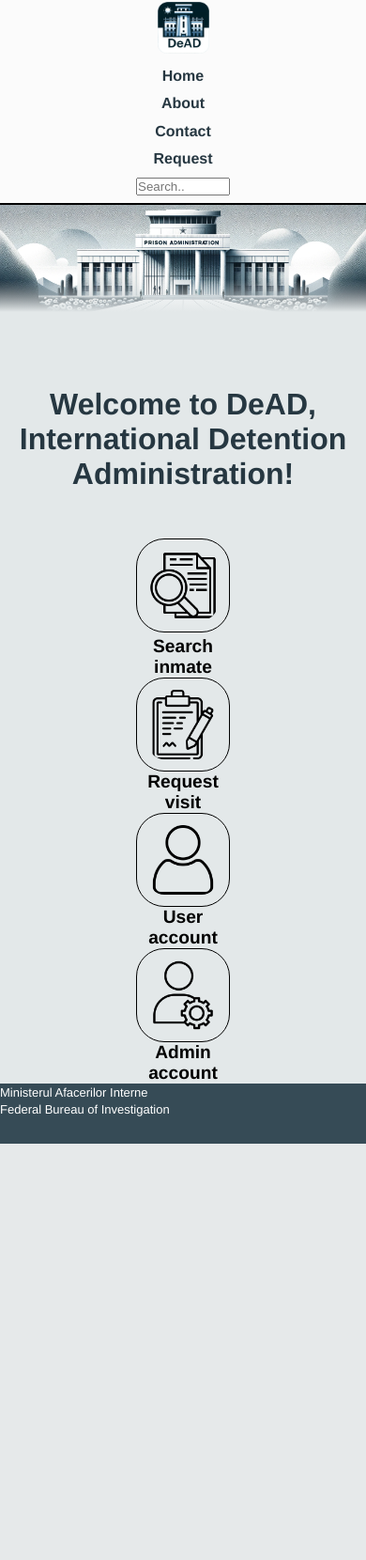
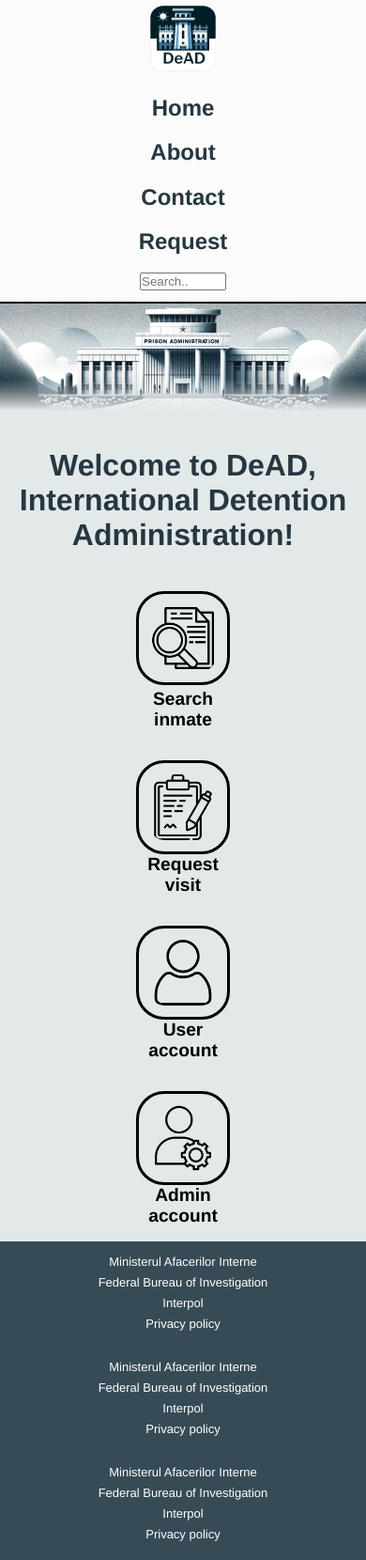
Before and after one commit to Marcu123/DeAD, a PHP site: page /public/index.html in a window 390 px wide. Shown: the whole page at 94% size. Before the commit the page ends 1217 px from the top, so only its background shows below. Run offline with PHP 8.4, Linux system fonts and the light colour scheme.

Commit message:
99% home page

```diff
--- a/public/index.html
+++ b/public/index.html
@@ -14,7 +14,7 @@
         <ul class="nav-list">
           <li class="nav-list__element">
             <a href="index.html"
-              ><img src="../src/assets/logo.png" width="55px" height="55px"
+              ><img src="../src/assets/logo.png" class="nav-list__logo"
             /></a>
           </li>
           <li class="nav-list__element">
@@ -96,18 +96,82 @@
     </main>
 
     <footer class="footer">
+      <div class>
         <ul class="footer-list">
-        <li>
+          <li class="footer-list__element">
             <a class="footer-list__link" href="https://www.mai.gov.ro/"
               >Ministerul Afacerilor Interne</a
             >
           </li>
-        <li>
+          <li class="footer-list__element">
             <a class="footer-list__link" href="https://www.fbi.gov/investigate"
               >Federal Bureau of Investigation</a
             >
           </li>
+          <li class="footer-list__element">
+            <a class="footer-list__link" href="https://www.interpol.int/en"
+              >Interpol</a
+            >
+          </li>
+          <li class="footer-list__element">
+            <a class="footer-list__link" href="https://www.interpol.int/en"
+              >Privacy policy</a
+            >
+          </li>
         </ul>
+      </div>
+      <div>
+
+      </div>
+      <div class=>
+        <ul class="footer-list">
+          <li class="footer-list__element">
+            <a class="footer-list__link" href="https://www.mai.gov.ro/"
+              >Ministerul Afacerilor Interne</a
+            >
+          </li>
+          <li class="footer-list__element">
+            <a class="footer-list__link" href="https://www.fbi.gov/investigate"
+              >Federal Bureau of Investigation</a
+            >
+          </li>
+          <li class="footer-list__element">
+            <a class="footer-list__link" href="https://www.interpol.int/en"
+              >Interpol</a
+            >
+          </li>
+          <li class="footer-list__element">
+            <a class="footer-list__link" href="https://www.interpol.int/en"
+              >Privacy policy</a
+            >
+          </li>
+        </ul>
+      </div>
+      <div></div>
+      <div class>
+        <ul class="footer-list">
+          <li class="footer-list__element">
+            <a class="footer-list__link" href="https://www.mai.gov.ro/"
+              >Ministerul Afacerilor Interne</a
+            >
+          </li>
+          <li class="footer-list__element">
+            <a class="footer-list__link" href="https://www.fbi.gov/investigate"
+              >Federal Bureau of Investigation</a
+            >
+          </li>
+          <li class="footer-list__element">
+            <a class="footer-list__link" href="https://www.interpol.int/en"
+              >Interpol</a
+            >
+          </li>
+          <li class="footer-list__element">
+            <a class="footer-list__link" href="https://www.interpol.int/en"
+              >Privacy policy</a
+            >
+          </li>
+        </ul>
+      </div>
     </footer>
   </body>
 </html>
--- a/src/styles/index.css
+++ b/src/styles/index.css
@@ -68,6 +68,10 @@ body::-webkit-scrollbar {
   justify-content: center;
   align-items: center;
 }
+.nav-list__logo {
+  width: 55px;
+  height: 55px;
+}
 
 @media (max-width: 500px) {
   .nav-list {
@@ -87,6 +91,8 @@ body::-webkit-scrollbar {
     flex-direction: column;
     justify-content: center;
     align-items: center;
+    padding: 4px;
+    font-size: 24px;
   }
   .nav-list__search {
     text-decoration: none;
@@ -99,17 +105,21 @@ body::-webkit-scrollbar {
     justify-content: center;
     align-items: center;
   }
+  .nav-list__logo {
+    width: 70px;
+    height: 70px;
+  }
 }
 .footer {
-  height: 4rem;
+  height: 100%;
   background-color: #364b56;
-  position: relative;
-  left: 0;
-  bottom: 0;
-  width: 100%;
-  text-align: center;
   border-style: none;
   border-bottom: 3px #364b56 solid;
+  display: grid;
+  grid-template-columns: 20% 20% 20% 20% 20%;
+  grid-template-rows: 100%;
+  list-style: none;
+  text-decoration: none;
 }
 
 .footer-list {
@@ -119,12 +129,15 @@ body::-webkit-scrollbar {
   flex-direction: column;
   list-style: none;
   margin: 0;
-  padding: 0;
+  padding: 12px;
+}
+.footer-list__element {
+  padding-bottom: 4px;
 }
 .footer-list__link {
   text-decoration: none;
+  font-size: small;
   color: white;
-  font-size: small;
   margin: 0;
   padding: 0;
 }
@@ -134,6 +147,24 @@ body::-webkit-scrollbar {
   cursor: pointer;
 }
 
+@media (max-width: 768px) {
+  .footer {
+    display: flex;
+    flex-direction: column;
+    justify-content: center;
+    align-items: center;
+    list-style: none;
+    text-decoration: none;
+  }
+  .footer-list {
+    display: flex;
+    flex-direction: column;
+    justify-content: center;
+    align-items: center;
+    list-style: none;
+    text-decoration: none;
+  }
+}
 .header {
   display: flex;
   justify-content: center;
@@ -145,6 +176,12 @@ body::-webkit-scrollbar {
   text-align: center;
 }
 
+@media (max-width: 650px) {
+  .header {
+    margin-top: 40px;
+    margin-bottom: 25px;
+  }
+}
 .main-image-container {
   display: flex;
   justify-content: center;
@@ -186,8 +223,8 @@ body::-webkit-scrollbar {
   padding: 12px;
   border: 4px solid black;
   border-radius: 30px;
-  width: 120px;
-  height: 120px;
+  width: 150px;
+  height: 150px;
 }
 .button-list__image:hover {
   background-color: rgba(79, 161, 223, 0.2470588235);
@@ -198,7 +235,7 @@ body::-webkit-scrollbar {
   text-align: center;
 }
 
-@media (max-width: 500px) {
+@media (max-width: 700px) {
   .button-list {
     display: flex;
     flex-direction: column;
@@ -215,11 +252,14 @@ body::-webkit-scrollbar {
     flex-direction: column;
     justify-content: center;
     align-items: center;
+    padding: 16px;
   }
   .button-list__image {
     height: 100px;
     width: 100px;
-    border: 1px solid black;
+    padding: 12px;
+    border: 3px solid black;
+    border-radius: 30px;
   }
 }
 
--- a/src/styles/index.scss
+++ b/src/styles/index.scss
@@ -36,6 +36,11 @@ body::-webkit-scrollbar {
     &__search{
         @include base.nav-list-search;
     }
+
+    &__logo{
+        width: 55px;
+        height: 55px;
+    }
 }
 
 @media (max-width: 500px){
@@ -57,6 +62,10 @@ body::-webkit-scrollbar {
             flex-direction: column;
             justify-content: center;
             align-items: center;
+
+            padding: 4px;
+
+            font-size: 24px;
         }
 
         &__search{
@@ -70,23 +79,27 @@ body::-webkit-scrollbar {
             justify-content: center;
             align-items: center;
         }
+        &__logo{
+            width: 70px;
+            height: 70px;
+        }
     }
 }
 
 
 .footer{
-    height: 4rem;
+    height: 100%;
     background-color: base.$footer-color;
-
-    position: relative;
-    left: 0;
-    bottom: 0;
-    width: 100%;
-    text-align: center;
 
     border-style: none;
     border-bottom: 3px #364b56 solid ;
 
+    display: grid;
+    grid-template-columns: 20% 20% 20% 20% 20%;
+    grid-template-rows: 100%;
+
+    list-style: none;
+    text-decoration: none;
 }
 
 
@@ -99,18 +112,41 @@ body::-webkit-scrollbar {
     list-style: none;
 
     margin: 0;
-    padding: 0;
+    padding: 12px;
+
+    &__element{
+        padding-bottom: 4px;
+    }
 
     &__link{
         text-decoration: none;
+        font-size: small;
         color: white;
-        font-size: small;
 
         margin: 0;
         padding: 0;
         &:hover{
             @include base.hover-link;
         }
+    }
+}
+
+@media (max-width: 768px){
+    .footer{
+        display: flex;
+        flex-direction: column;
+        justify-content: center;
+        align-items: center;
+        list-style: none;
+        text-decoration: none;
+    }
+    .footer-list{
+        display: flex;
+        flex-direction: column;
+        justify-content: center;
+        align-items: center;
+        list-style: none;
+        text-decoration: none;
     }
 }
 .header{
@@ -122,6 +158,12 @@ body::-webkit-scrollbar {
     margin-top: 80px;
     margin-bottom: 50px;
     text-align: center;
+}
+@media (max-width: 650px){
+    .header{
+        margin-top: 40px;
+        margin-bottom: 25px;
+    }
 }
 
 .main-image-container {
@@ -169,8 +211,8 @@ body::-webkit-scrollbar {
         border: 4px solid black;
         border-radius: 30px;
 
-        width: 120px;
-        height: 120px;
+        width: 150px;
+        height: 150px;
 
         &:hover{
             background-color: #4fa1df3f;
@@ -185,7 +227,7 @@ body::-webkit-scrollbar {
 
 }
 
-@media (max-width:500px){
+@media (max-width:700px){
     .button-list{
         display: flex;
         flex-direction: column;
@@ -197,6 +239,7 @@ body::-webkit-scrollbar {
         padding: 0;
 
         &__element{
+
             width: 100px;
             height: 100%;
 
@@ -204,12 +247,17 @@ body::-webkit-scrollbar {
             flex-direction: column;
             justify-content: center;
             align-items: center;
+
+            padding: 16px;
         }
 
         &__image{
             height:100px;
             width:100px;
-            border: 1px solid black;
+
+            padding: 12px;
+            border: 3px solid black;
+            border-radius: 30px;
         }
     }
 }
```
Also changed, not shown: 1 other file. Lines whose indentation alone changed are shown as unchanged.
